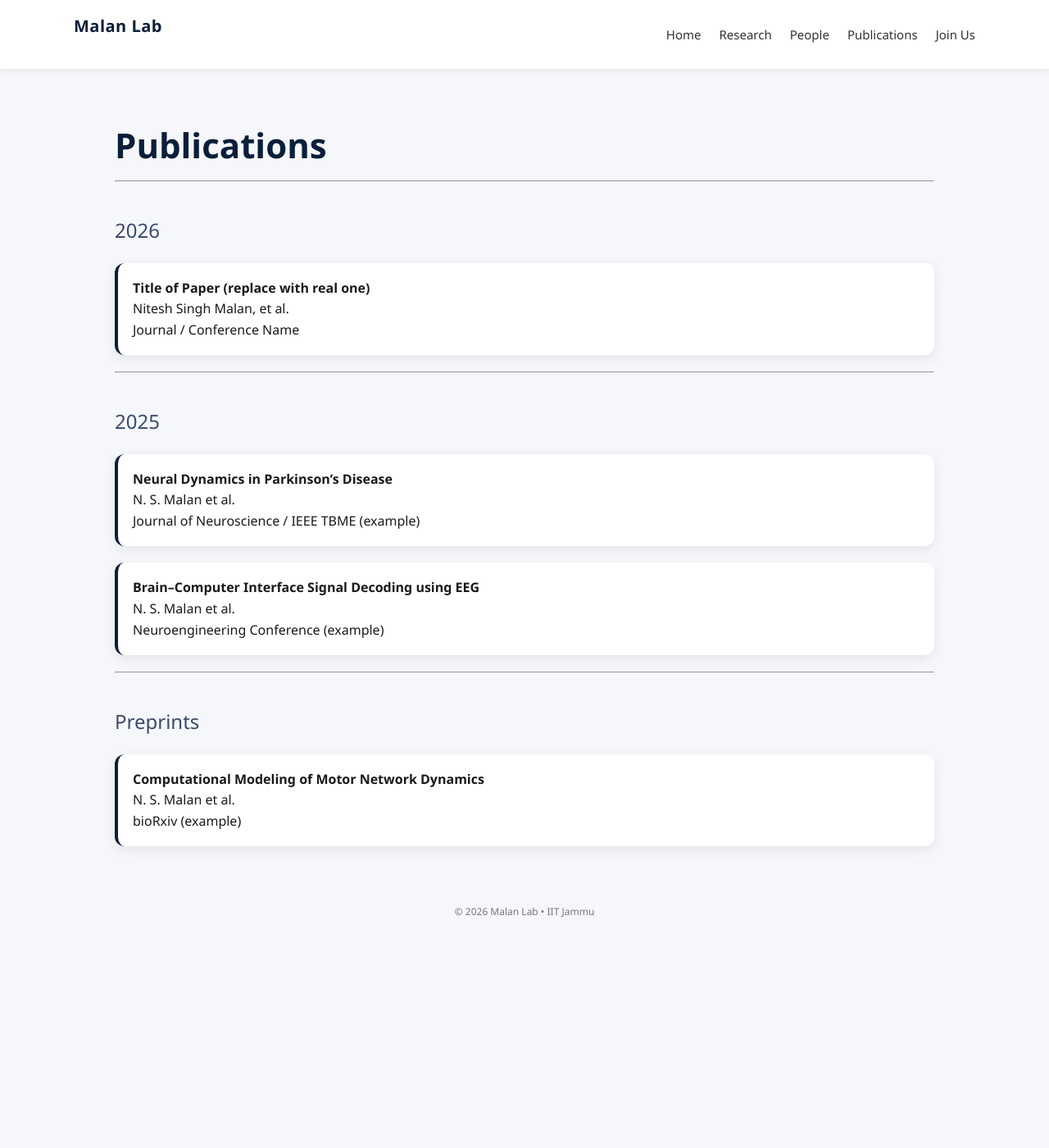
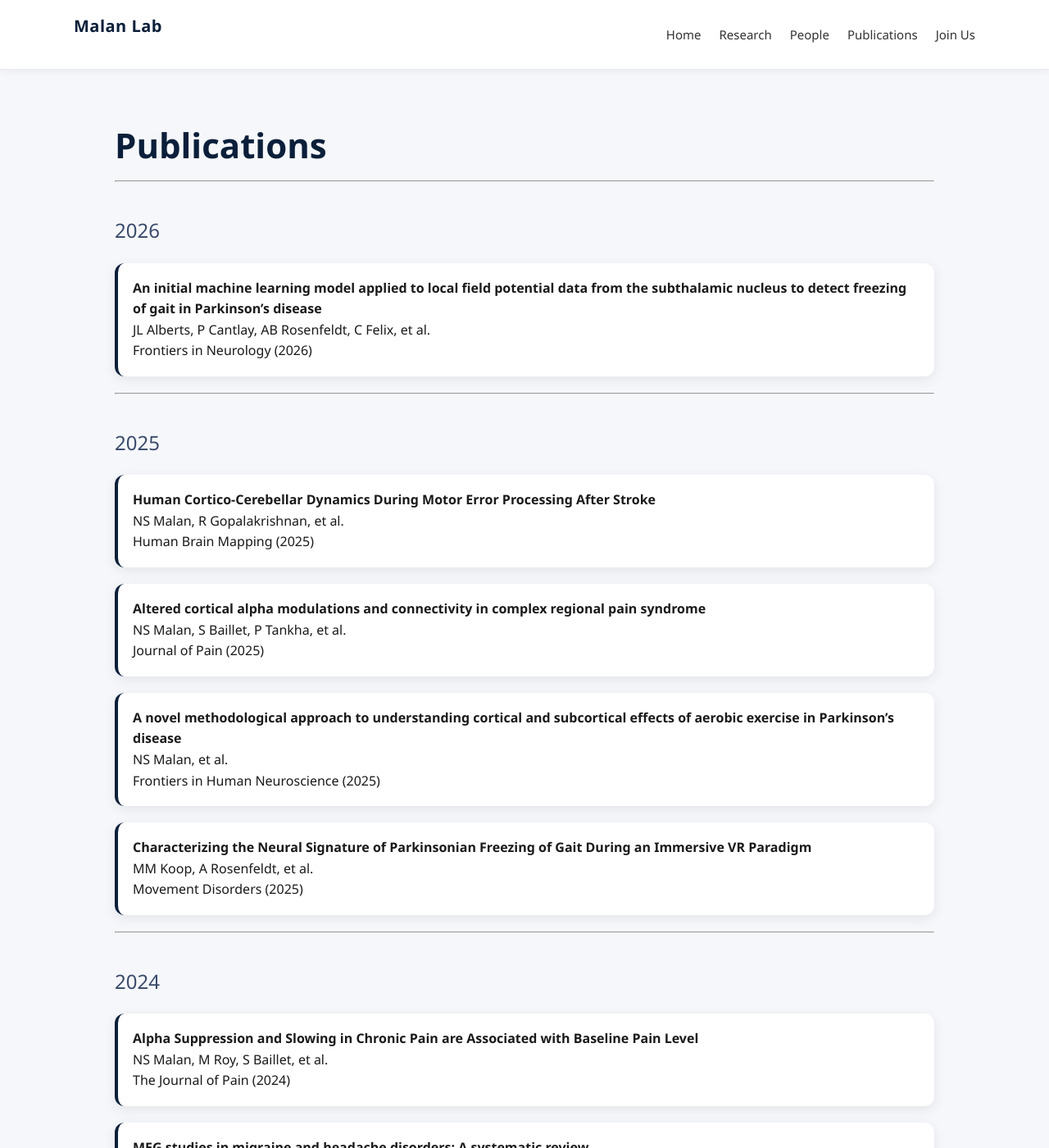
Before and after one commit to malanlab/malanlab.github.io, a Jekyll site: the page built from _pages/publications.md, in a window 1280 px wide and 1400 px high. Shown: the whole window at 82% size. Built offline with Jekyll 4.4.1, drawn with Linux system fonts in a browser that asks for light colours; some of the changed text lies outside the part shown.

Commit message:
Update publications.md

```diff
--- a/_pages/publications.md
+++ b/_pages/publications.md
@@ -12,9 +12,9 @@ permalink: /publications/
 
 <div class="card">
 
-<b>Title of Paper (replace with real one)</b><br>
-Nitesh Singh Malan, et al.<br>
-Journal / Conference Name<br>
+<b>An initial machine learning model applied to local field potential data from the subthalamic nucleus to detect freezing of gait in Parkinson’s disease</b><br>
+JL Alberts, P Cantlay, AB Rosenfeldt, C Felix, et al.<br>
+Frontiers in Neurology (2026)
 </div>
 
 ---
@@ -23,25 +23,80 @@ Journal / Conference Name<br>
 
 <div class="card">
 
-<b>Neural Dynamics in Parkinson’s Disease</b><br>
-N. S. Malan et al.<br>
-Journal of Neuroscience / IEEE TBME (example)<br>
+<b>Human Cortico-Cerebellar Dynamics During Motor Error Processing After Stroke</b><br>
+NS Malan, R Gopalakrishnan, et al.<br>
+Human Brain Mapping (2025)
 </div>
 
 <div class="card">
 
-<b>Brain–Computer Interface Signal Decoding using EEG</b><br>
-N. S. Malan et al.<br>
-Neuroengineering Conference (example)<br>
+<b>Altered cortical alpha modulations and connectivity in complex regional pain syndrome</b><br>
+NS Malan, S Baillet, P Tankha, et al.<br>
+Journal of Pain (2025)
+</div>
+
+<div class="card">
+
+<b>A novel methodological approach to understanding cortical and subcortical effects of aerobic exercise in Parkinson’s disease</b><br>
+NS Malan, et al.<br>
+Frontiers in Human Neuroscience (2025)
+</div>
+
+<div class="card">
+
+<b>Characterizing the Neural Signature of Parkinsonian Freezing of Gait During an Immersive VR Paradigm</b><br>
+MM Koop, A Rosenfeldt, et al.<br>
+Movement Disorders (2025)
 </div>
 
 ---
 
-## Preprints
+## 2024
 
 <div class="card">
 
-<b>Computational Modeling of Motor Network Dynamics</b><br>
-N. S. Malan et al.<br>
-bioRxiv (example)<br>
+<b>Alpha Suppression and Slowing in Chronic Pain are Associated with Baseline Pain Level</b><br>
+NS Malan, M Roy, S Baillet, et al.<br>
+The Journal of Pain (2024)
 </div>
+
+<div class="card">
+
+<b>MEG studies in migraine and headache disorders: A systematic review</b><br>
+R Gopalakrishnan, NS Malan, et al.<br>
+Headache Journal (2024)
+</div>
+
+---
+
+## 2023 and earlier
+
+<div class="card">
+
+<b>Motor imagery EEG spectral-spatial feature optimization using wavelet and NCA</b><br>
+NS Malan, S Sharma<br>
+Biomedical Signal Processing and Control (2023)
+</div>
+
+<div class="card">
+
+<b>Functional connectivity analysis of EEG in Bhramari pranayama practitioners</b><br>
+NS Malan, et al.<br>
+Biomedical Signal Processing and Control (2023)
+</div>
+
+<div class="card">
+
+<b>Feature selection using regularized NCA for motor imagery EEG</b><br>
+NS Malan, S Sharma<br>
+Computers in Biology and Medicine (2019)
+</div>
+
+<div class="card">
+
+<b>EEG artifact removal using DTCWT</b><br>
+NS Malan, S Sharma<br>
+IBIOMED Conference (2018)
+</div>
+
+</div>
```
